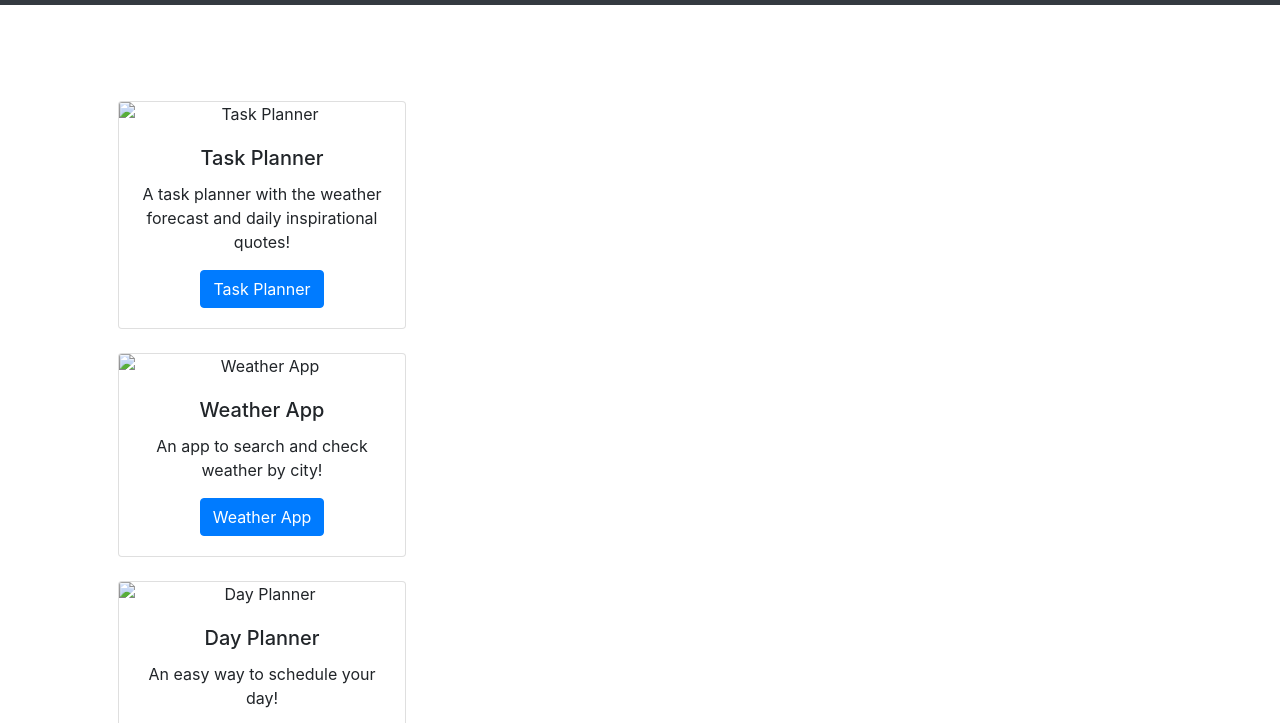
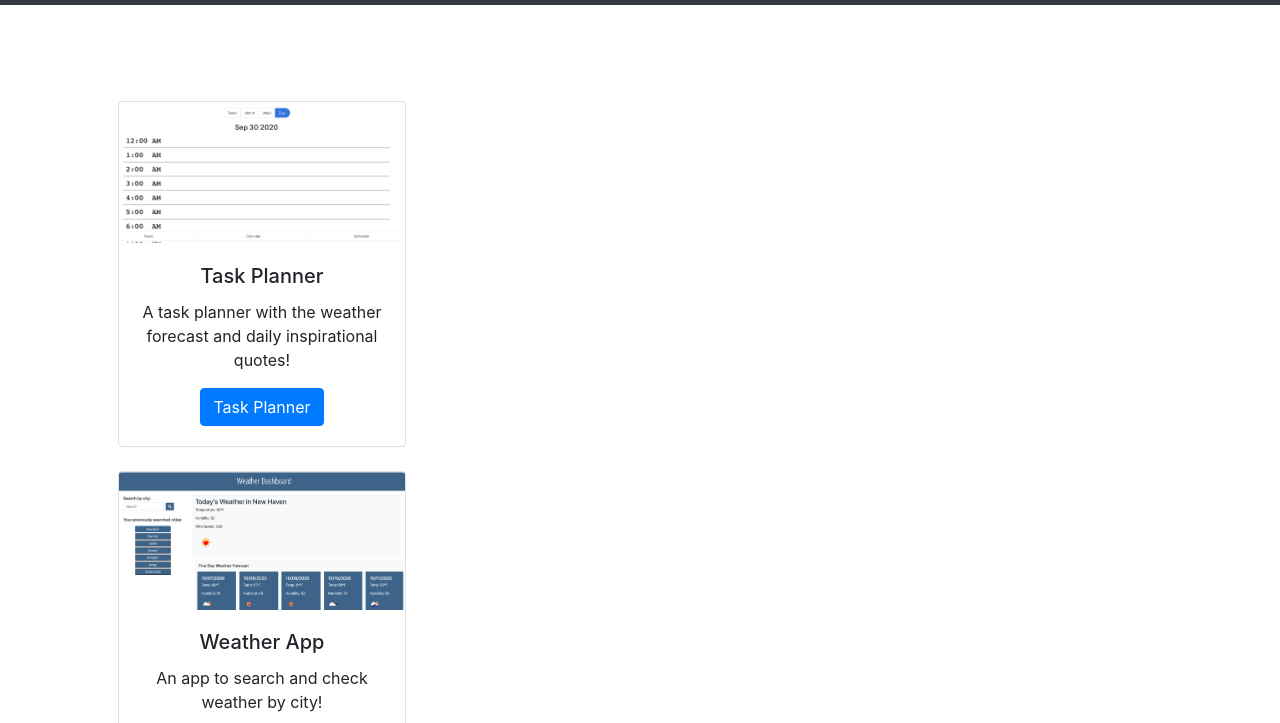
Before and after one commit to MoMilllzz/Portfolio, a plain HTML site: page portfolio.html in a window 1280 px wide. Shown: the part 51-774 px from the top of the page. Drawn offline with nearby package versions, Linux system fonts and the light colour scheme.

Commit message:
more updates

```diff
--- a/portfolio.html
+++ b/portfolio.html
@@ -36,7 +36,7 @@
             <div class="col-md-6 p-5 text-center">
 
               <div class="card" style="width: 18rem;">
-                <img class="card-img-top" src="taskplanner.jpeg" alt="Task Planner">
+                <img class="card-img-top" src="assets/images/taskplanner.jpg" alt="Task Planner">
                 <div class="card-body">
                   <h5 class="card-title">Task Planner</h5>
                   <p class="card-text">A task planner with the weather forecast and daily inspirational quotes!</p>
@@ -48,7 +48,7 @@
               <br>
 
                 <div class="card" style="width: 18rem;">
-                  <img class="card-img-top" src="..." alt="Weather App">
+                  <img class="card-img-top" src="assets/images/weatherdash.png" alt="Weather App">
                   <div class="card-body">
                     <h5 class="card-title">Weather App</h5>
                     <p class="card-text">An app to search and check weather by city!</p>
@@ -58,7 +58,7 @@
 
 <br>
             <div class="card" style="width: 18rem;">
-              <img class="card-img-top" src="..." alt="Day Planner">
+              <img class="card-img-top" src="assets/images/dayplanner.png" alt="Day Planner">
               <div class="card-body">
                 <h5 class="card-title">Day Planner</h5>
                 <p class="card-text">An easy way to schedule your day!</p>
```
Also changed, not shown: index.html (+1 -1 lines), assets/images/dayplanner.png (added), assets/images/taskplanner.jpg (added), assets/images/weatherdash.png (added), 3 other files.
